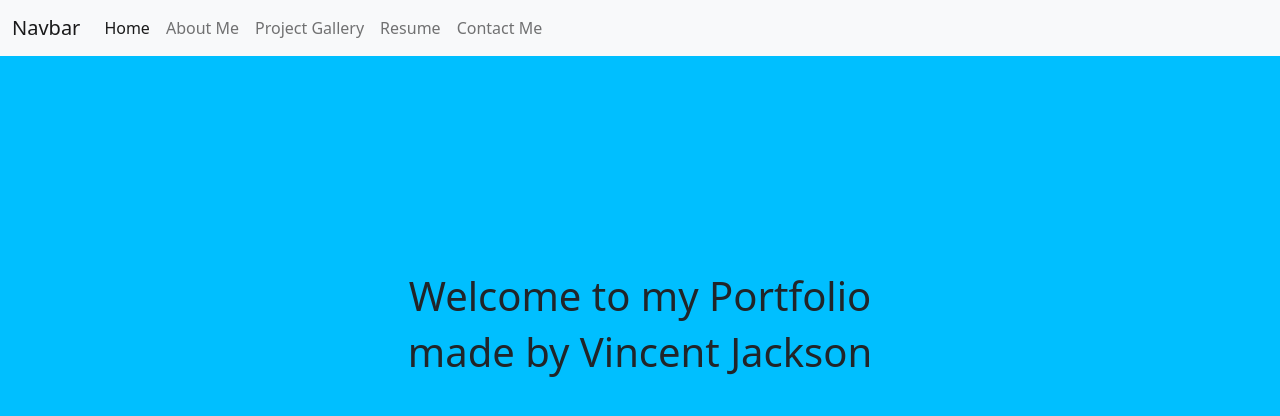
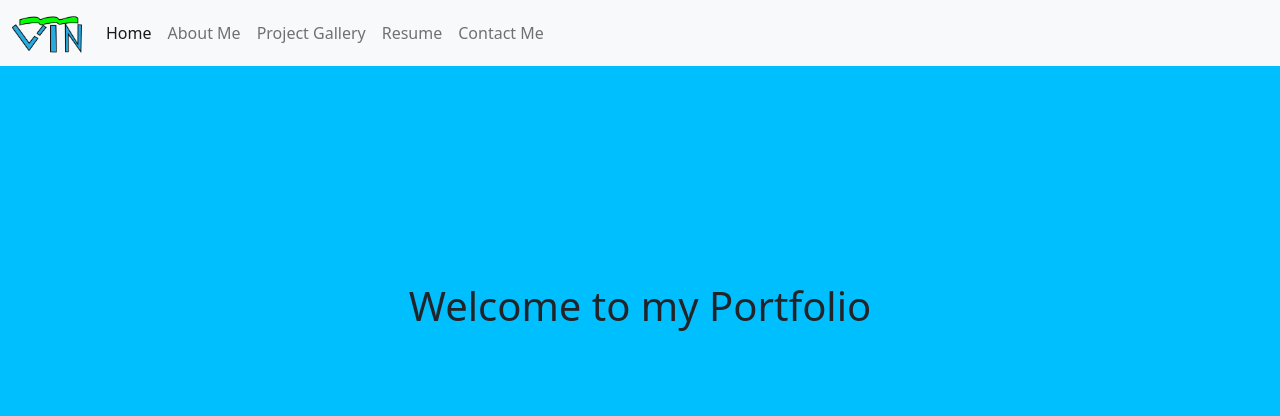
Before and after one commit to VincentJ6/Portfolio, a plain HTML site: page index.html in a window 1280 px wide. Drawn offline with nearby package versions, Linux system fonts and the light colour scheme.

Commit message:
added logo to nav added abt me

```diff
--- a/index.html
+++ b/index.html
@@ -21,7 +21,9 @@
 <script src="https://cdn.jsdelivr.net/npm/bootstrap@5.2.3/dist/js/bootstrap.bundle.min.js" integrity="sha384-kenU1KFdBIe4zVF0s0G1M5b4hcpxyD9F7jL+jjXkk+Q2h455rYXK/7HAuoJl+0I4" crossorigin="anonymous"></script>
 <nav class="navbar navbar-expand-lg navbar-light bg-light">
   <div class="container-fluid">
-    <a class="navbar-brand" href="#">Navbar</a>
+    <a class="navbar-brand" href="index.html">
+      <img src="images/logo.png" alt="" width="70" height="40">
+    </a>
     <button class="navbar-toggler" type="button" data-bs-toggle="collapse" data-bs-target="#navbarSupportedContent" aria-controls="navbarSupportedContent" aria-expanded="false" aria-label="Toggle navigation">
       <span class="navbar-toggler-icon"></span>
     </button>
@@ -62,7 +64,8 @@
 
 <div class="center">
 <h1>Welcome to my Portfolio</h1>
-<h1>made by Vincent Jackson</h1>
+
+
 </div>
 
 
```
